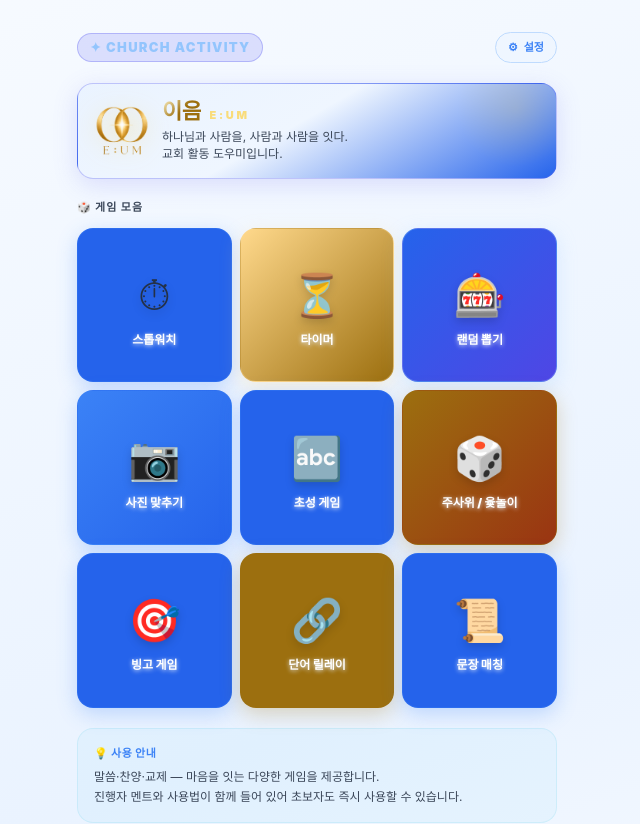
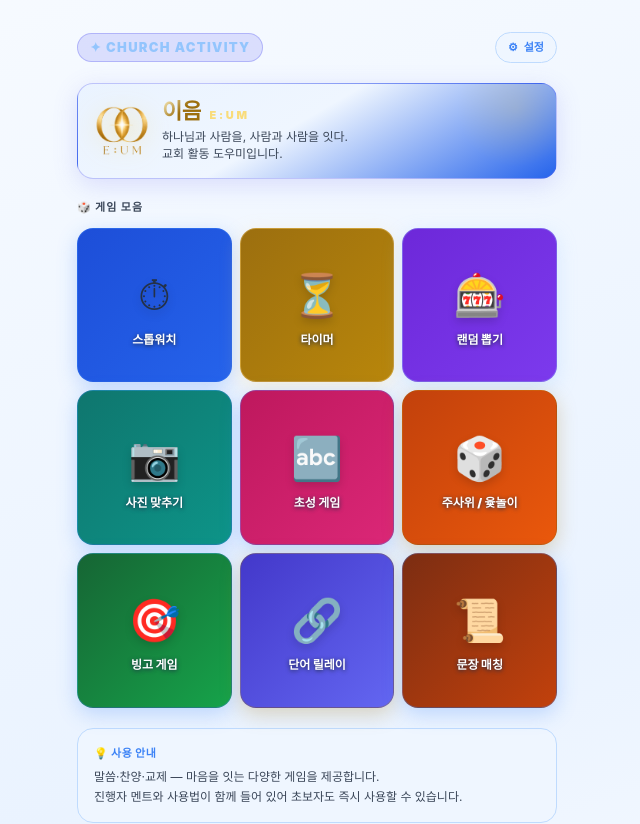
Before and after one commit to lgh5440/eum-play, a React (Vite) app: page / in a window 1280 px wide. Shown: the top 824 px of the page, without its empty margins (323-963 px from the left). Built offline with nearby package versions, Linux system fonts and the light colour scheme.

Commit message:
fix(eum-play): restore game color distinctions

```diff
--- a/src/data/gameInfo.js
+++ b/src/data/gameInfo.js
@@ -13,7 +13,7 @@ export const GAMES = [
     emoji: '⏱',
     tagline: '시간을 멈춰라',
     description: '정해진 시간에 가장 가깝게 멈추는 사람이 승리하는 반응속도 게임.',
-    gradient: 'linear-gradient(135deg,#2563EB,#2563EB)',
+    gradient: 'linear-gradient(135deg,#1D4ED8,#2563EB)',
     accent: '#3B82F6',
     route: '/stopwatch',
     verse: { text: '세월을 아끼라 때가 악하니라', ref: '엡 5:16' },
@@ -30,7 +30,7 @@ export const GAMES = [
     emoji: '⏳',
     tagline: '카운트다운 게임',
     description: '제한 시간 안에 미션을 완수하는 카운트다운 진행 도구.',
-    gradient: 'linear-gradient(135deg,#FFD98C,#9C6F0F)',
+    gradient: 'linear-gradient(135deg,#9C6F0F,#B8860B)',
     accent: '#FFD98C',
     route: '/timer',
     verse: { text: '범사에 기한이 있고 천하 만사가 다 때가 있나니', ref: '전 3:1' },
@@ -47,7 +47,7 @@ export const GAMES = [
     emoji: '🎰',
     tagline: '이름 · 선물 랜덤 추첨',
     description: '드럼이 회전하며 무작위로 한 명을 뽑습니다. 뽑힌 사람 자동 제외 옵션.',
-    gradient: 'linear-gradient(135deg,#2563EB,#4f46e5)',
+    gradient: 'linear-gradient(135deg,#6D28D9,#7C3AED)',
     accent: '#93C5FD',
     route: '/random-pick',
     verse: { text: '제비는 사람이 뽑으나 모든 일을 작정하기는 여호와께 있느니라', ref: '잠 16:33' },
@@ -65,7 +65,7 @@ export const GAMES = [
     emoji: '📷',
     tagline: '점점 커지는 사진을 맞춰라',
     description: '사진의 0.1%부터 시작해 8단계로 점점 확대되며 정답을 맞추는 게임.',
-    gradient: 'linear-gradient(135deg,#3B82F6,#2563EB)',
+    gradient: 'linear-gradient(135deg,#0F766E,#0D9488)',
     accent: '#3B82F6',
     route: '/photo-guess',
     verse: { text: '우리가 지금은 거울로 보는 것 같이 희미하나 그때에는 얼굴과 얼굴을 대하여 볼 것이요', ref: '고전 13:12' },
@@ -84,7 +84,7 @@ export const GAMES = [
     emoji: '🔤',
     tagline: '초성으로 단어 맞추기',
     description: '10개 카테고리(성경 구약·신약·인물 포함)와 상중하 난이도에서 10문제 세트 진행.',
-    gradient: 'linear-gradient(135deg,#2563EB,#2563EB)',
+    gradient: 'linear-gradient(135deg,#BE185D,#DB2777)',
     accent: '#3B82F6',
     route: '/chosung',
     verse: { text: '주의 말씀은 내 발에 등이요 내 길에 빛이니이다', ref: '시 119:105' },
@@ -103,7 +103,7 @@ export const GAMES = [
     emoji: '🎲',
     tagline: '굴려서 결과를 확인',
     description: '주사위 1·2개 또는 윷 4개를 굴려 화려한 이펙트와 함께 결과를 확인합니다. 한 화면에서 모드 전환 가능.',
-    gradient: 'linear-gradient(135deg,#9C6F0F,#9a3412)',
+    gradient: 'linear-gradient(135deg,#C2410C,#EA580C)',
     accent: '#9C6F0F',
     route: '/dice',
     verse: { text: '제비 뽑아 맛디아를 얻으니 그가 열한 사도의 수에 들어가니라', ref: '행 1:26' },
@@ -122,7 +122,7 @@ export const GAMES = [
     emoji: '🎯',
     tagline: '주제별 단어 빙고',
     description: '주제와 빙고판 크기(3×3·4×4·5×5)를 선택하면 단어 풀에서 한 개씩 호명. 학생들은 자기 빙고판에서 표시.',
-    gradient: 'linear-gradient(135deg,#2563EB,#2563EB)',
+    gradient: 'linear-gradient(135deg,#166534,#16A34A)',
     accent: '#3B82F6',
     route: '/bingo',
     verse: { text: '푯대를 향하여 그리스도 예수 안에서 하나님이 위에서 부르신 부름의 상을 위하여 달려가노라', ref: '빌 3:14' },
@@ -141,7 +141,7 @@ export const GAMES = [
     emoji: '🔗',
     tagline: '한 명씩 차례로',
     description: '주제 단어를 한 사람씩 외치는 게임. 진행자는 통과·탈락만 누르면 됩니다. 시간 임박 시 빨강 깜빡임.',
-    gradient: 'linear-gradient(135deg,#9C6F0F,#9C6F0F)',
+    gradient: 'linear-gradient(135deg,#4338CA,#6366F1)',
     accent: '#9C6F0F',
     route: '/word-relay',
     verse: { text: '내가 주께 범죄하지 아니하려 하여 주의 말씀을 내 마음에 두었나이다', ref: '시 119:11' },
@@ -160,7 +160,7 @@ export const GAMES = [
     emoji: '📜',
     tagline: '암송 앞뒷부분 맞추기',
     description: '진행자 자료 — 성경 구절·속담을 상·중·하 30절씩 표시. 앞부분/뒷부분(장절) 형태로 진행자가 보고 진행.',
-    gradient: 'linear-gradient(135deg,#2563EB,#2563EB)',
+    gradient: 'linear-gradient(135deg,#7C2D12,#C2410C)',
     accent: '#3B82F6',
     route: '/sentence-match',
     verse: { text: '오늘 내가 네게 명하는 이 말씀을 너는 마음에 새기고', ref: '신 6:6' },
--- a/src/data/relayThemes.js
+++ b/src/data/relayThemes.js
@@ -6,43 +6,43 @@ export const RELAY_THEMES = [
   /* ─── 신앙 ─── */
   {
     id: 'jesus_names', name: '예수님의 이름', emoji: '✝️',
-    gradient: 'linear-gradient(135deg,#2563EB,#2563EB)', accent: '#3B82F6',
+    gradient: 'linear-gradient(135deg,#1D4ED8,#2563EB)', accent: '#93C5FD',
     goal: 15, hint: '예수님의 호칭들',
     answers: ['예수','그리스도','메시아','임마누엘','어린양','독생자','세상의빛','생명의떡','선한목자','다윗의자손','하나님의아들','인자','구원자','만왕의왕','알파와오메가'],
   },
   {
     id: 'beatitudes', name: '산상수훈 8복', emoji: '⛰️',
-    gradient: 'linear-gradient(135deg,#FFD98C,#b45309)', accent: '#FFD98C',
+    gradient: 'linear-gradient(135deg,#9C6F0F,#B8860B)', accent: '#FFD98C',
     goal: 8, hint: '마 5:3-12',
     answers: ['심령이 가난한 자','애통하는 자','온유한 자','의에 주리고 목마른 자','긍휼히 여기는 자','마음이 청결한 자','화평하게 하는 자','의를 위해 박해받는 자'],
   },
   {
     id: 'disciples_12', name: '12제자', emoji: '👥',
-    gradient: 'linear-gradient(135deg,#2563EB,#4338ca)', accent: '#93C5FD',
+    gradient: 'linear-gradient(135deg,#6D28D9,#7C3AED)', accent: '#C4B5FD',
     goal: 12, hint: '예수님의 12사도',
     answers: ['베드로','안드레','야고보','요한','빌립','바돌로매','마태','도마','알패오의야고보','다대오','시몬','가룟유다'],
   },
   {
     id: 'tribes_12', name: '12지파', emoji: '🏛',
-    gradient: 'linear-gradient(135deg,#9C6F0F,#9C6F0F)', accent: '#FFD98C',
+    gradient: 'linear-gradient(135deg,#166534,#16A34A)', accent: '#BBF7D0',
     goal: 12, hint: '야곱의 12아들',
     answers: ['르우벤','시므온','레위','유다','단','납달리','갓','아셀','잇사갈','스불론','요셉','베냐민'],
   },
   {
     id: 'fruit_of_spirit', name: '성령의 9가지 열매', emoji: '🍇',
-    gradient: 'linear-gradient(135deg,#2563EB,#047857)', accent: '#3B82F6',
+    gradient: 'linear-gradient(135deg,#0F766E,#0D9488)', accent: '#99F6E4',
     goal: 9, hint: '갈 5:22-23',
     answers: ['사랑','희락','화평','오래참음','자비','양선','충성','온유','절제'],
   },
   {
     id: 'commandments', name: '십계명', emoji: '📜',
-    gradient: 'linear-gradient(135deg,#9C6F0F,#9C6F0F)', accent: '#9C6F0F',
+    gradient: 'linear-gradient(135deg,#BE185D,#DB2777)', accent: '#F9A8D4',
     goal: 10, hint: '시내산에서 받은 계명',
     answers: ['하나님 외에 다른 신X','우상 만들지 말라','이름 망령되이 X','안식일 거룩히','부모 공경','살인 X','간음 X','도둑질 X','거짓증거 X','탐심 X'],
   },
   {
     id: 'bible_nt', name: '신약 27권', emoji: '📖',
-    gradient: 'linear-gradient(135deg,#2563EB,#2563EB)', accent: '#3B82F6',
+    gradient: 'linear-gradient(135deg,#4338CA,#6366F1)', accent: '#C7D2FE',
     goal: 27, hint: '신약 책 이름',
     answers: ['마태복음','마가복음','누가복음','요한복음','사도행전','로마서','고린도전서','고린도후서','갈라디아서','에베소서','빌립보서','골로새서','데살로니가전서','데살로니가후서','디모데전서','디모데후서','디도서','빌레몬서','히브리서','야고보서','베드로전서','베드로후서','요한일서','요한이서','요한삼서','유다서','요한계시록'],
   },
--- a/src/pages/Home.jsx
+++ b/src/pages/Home.jsx
@@ -95,7 +95,7 @@ export default function Home() {
           >
             <span aria-hidden className="drop-shadow-lg mb-1.5" style={{ fontSize: 42 }}>{game.emoji}</span>
             <p className="font-black text-white text-[12px] leading-tight text-center px-1.5"
-              style={{ textShadow: '0 1px 4px #E4ECF7' }}>
+              style={{ textShadow: '0 1px 4px #1E2A45' }}>
               {game.name}
             </p>
           </button>
@@ -103,7 +103,7 @@ export default function Home() {
       </div>
 
       {/* 안내 카드 */}
-      <Card style={{ background: 'rgba(6,182,212,0.04)', border: '1px solid rgba(6,182,212,0.1)' }}>
+      <Card style={{ background: '#EFF6FF', border: '1px solid #BFDBFE' }}>
         <p className="text-[11px] font-black mb-1.5 tracking-wider uppercase" style={{ color: '#3B82F6' }}>
           💡 사용 안내
         </p>
--- a/src/pages/PhotoGuess.jsx
+++ b/src/pages/PhotoGuess.jsx
@@ -451,8 +451,8 @@ function TinyBtn({ onClick, children, disabled }) {
     <button onClick={onClick} disabled={disabled}
       className="text-[11px] font-bold px-3 py-1.5 rounded-lg"
       style={{ color: disabled ? 'rgba(100,116,139,0.5)' : '#3B82F6',
-        background: 'rgba(6,182,212,0.1)',
-        border: '1px solid rgba(6,182,212,0.25)' }}>
+        background: '#EFF6FF',
+        border: '1px solid #BFDBFE' }}>
       {children}
     </button>
   )
--- a/src/pages/Settings.jsx
+++ b/src/pages/Settings.jsx
@@ -89,7 +89,7 @@ export default function Settings() {
                 <button key={lv} onClick={() => setChosungLevel(lv)}
                   className="flex-1 py-2 rounded-xl text-xs font-black"
                   style={chosungLevel === lv
-                    ? { background: 'rgba(6,182,212,0.18)', color: '#3B82F6', border: '1px solid #BFDBFE' }
+                    ? { background: '#EFF6FF', color: '#2563EB', border: '1px solid #BFDBFE' }
                     : { background: 'rgba(255,255,255,0.03)', color: '#3B4759', border: '1px solid #E4ECF7' }}>
                   {lv}
                 </button>
--- a/src/pages/Timer.jsx
+++ b/src/pages/Timer.jsx
@@ -118,7 +118,7 @@ export default function Timer() {
                 aria-label={`${p.label} 타이머`}
                 className="px-3 py-1.5 rounded-full text-xs font-bold transition-all"
                 style={selected
-                  ? { background: 'rgba(6,182,212,0.2)', color: '#3B82F6', border: '1px solid #BFDBFE' }
+                  ? { background: '#EFF6FF', color: '#2563EB', border: '1px solid #BFDBFE' }
                   : { background: '#EFF6FF', color: '#3B4759', border: '1px solid #E6EEF9' }
                 }
               >
```
Also changed, not shown: src/data/bingoData.js (+6 -6 lines).
